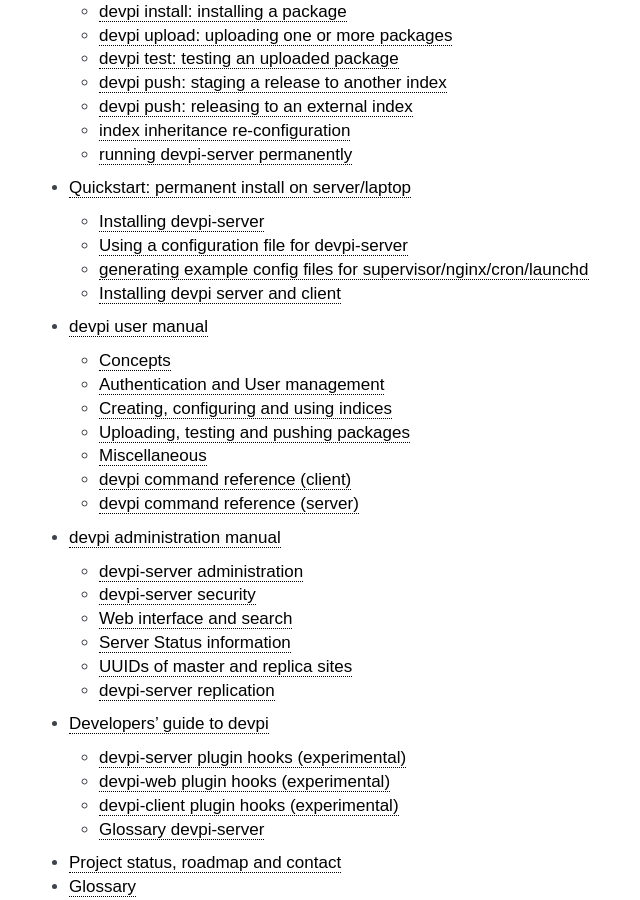
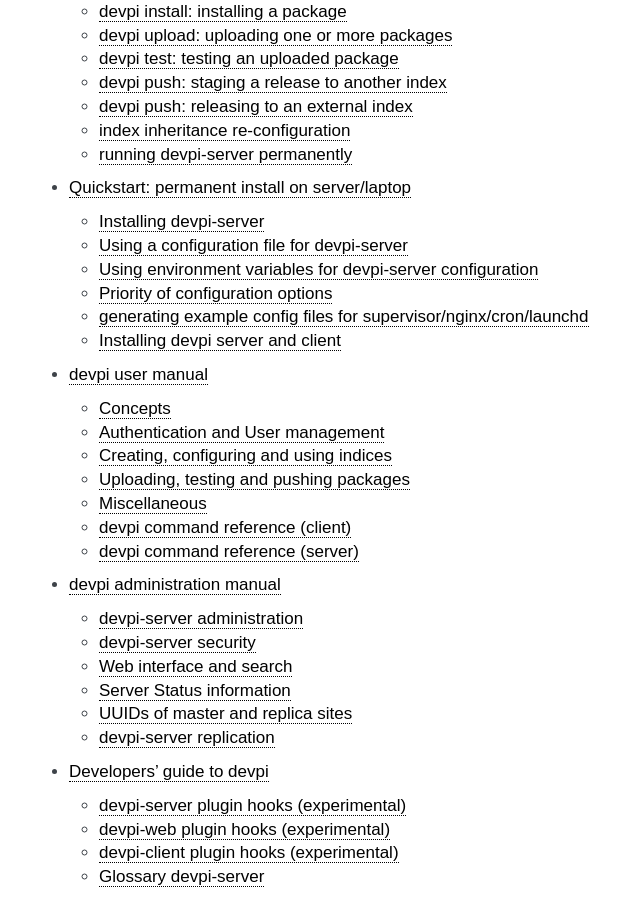
Before and after one commit to devpi/devpi, a Sphinx documentation site: the page built from doc/index.rst, in a window 1280 px wide and 900 px high, scrolled down 1424 px. Shown: the whole window, without its empty margins (341-981 px from the left). Built offline with Sphinx 7.4.7, drawn with Linux system fonts in a browser that asks for light colours; some of the changed lines change nothing that is shown.

Commit message:
Add docs for environment variables and the priorities of settings.

```diff
--- a/doc/quickstart-server.rst
+++ b/doc/quickstart-server.rst
@@ -60,6 +60,23 @@
 
 .. _`strict YAML`: https://pypi.org/project/strictyaml/
 .. _`appdirs`: https://pypi.org/project/appdirs/
+
+
+Using environment variables for devpi-server configuration
+----------------------------------------------------------
+
+Environment variables can now be used for configuration.
+
+The command line option name needs to be changed to uppercase, prefixed with DEVPISERVER_ and dashes replaced by underscores.
+For example ``--restrict-modify`` becomes ``DEVPISERVER_RESTRICT_MODIFY``.
+
+
+Priority of configuration options
+---------------------------------
+
+Values from configuration files have the lowest priority.
+Next are the environment variables.
+The command line options have the highest priority and overwrite all of the above.
 
 
 generating example config files for supervisor/nginx/cron/launchd
```
Also changed, not shown: 1 other file.
